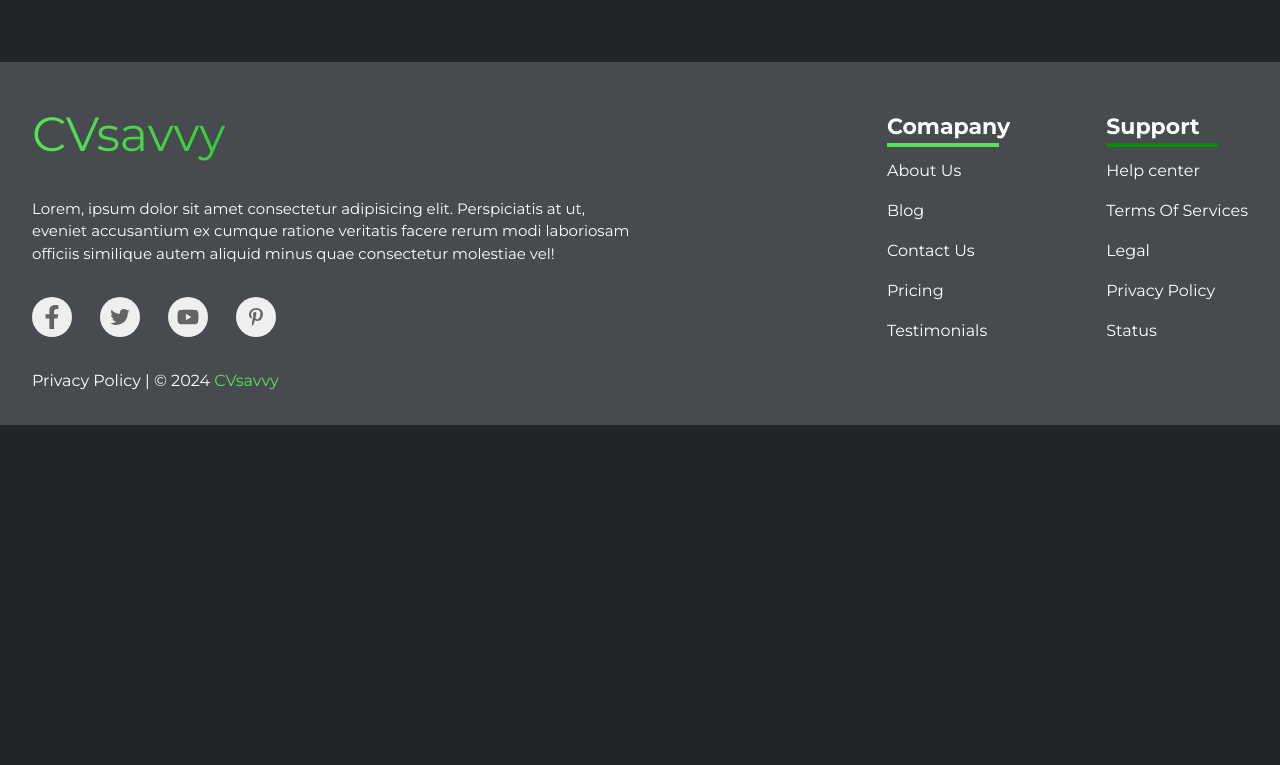
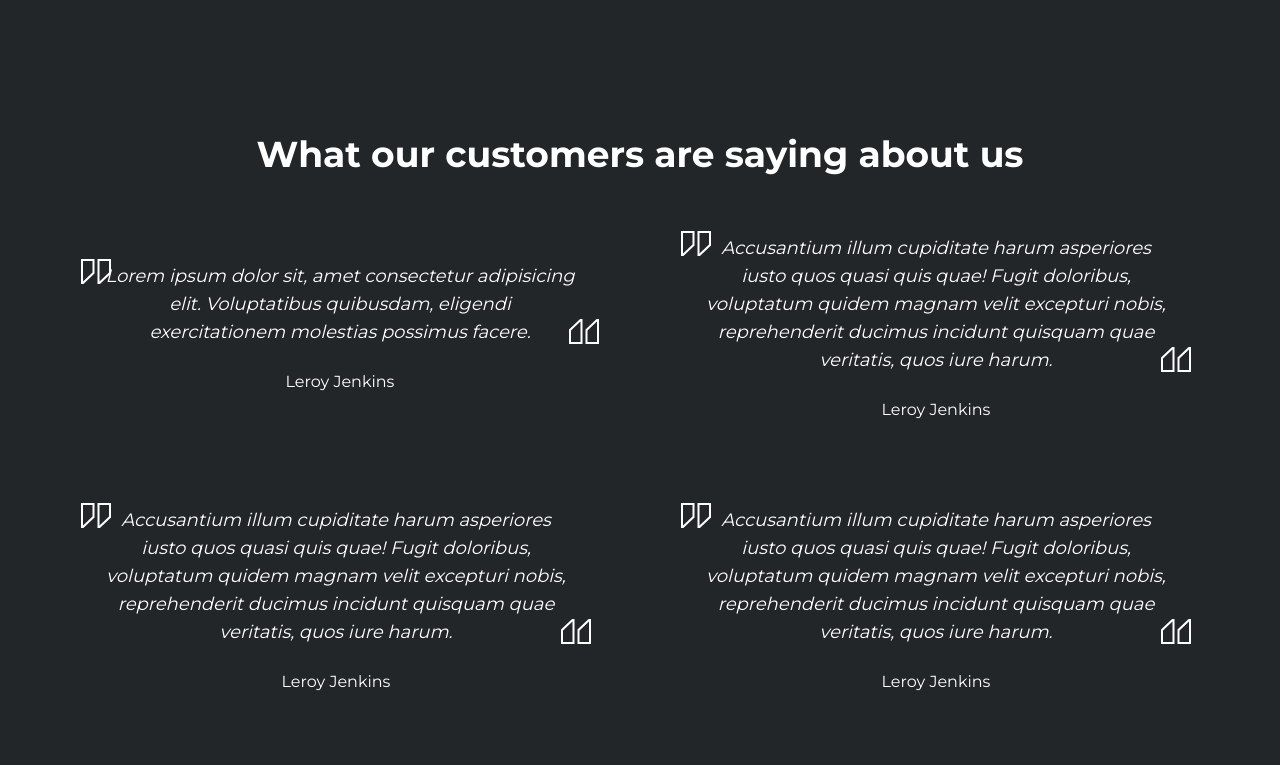
Before and after one commit to paraschuri/CVsavvy, a React (Vite) app in the folder frontend/: page / in a window 1280 px wide. Shown: the part 2215-2980 px from the top of the page. Before the commit the page ends 2640 px from the top, so only its background shows below. Built offline with nearby package versions, Linux system fonts and the light colour scheme.

Commit message:
Adding testimonials

```diff
--- a/frontend/src/components/About.jsx
+++ b/frontend/src/components/About.jsx
@@ -6,7 +6,7 @@ const About = () => {
   return (
     <>
         <div class="py-16">
-            <div class="flex m-auto px-6 flex-col md:justify-evenly lg:flex-row">
+            <div class="flex m-auto px-6 flex-col md:justify-evenly lg:flex-row lg:px-6">
                 <div class="flex lg:flex-row justify-center lg:justify-start">
                     <img src={AIimg2} alt="img" className='hidden lg:flex h-auto w-2/3 rounded-3xl md:w-1/2 lg:mr-80 lg:w-full lg:h-full items-center lg:items-start' />
                 </div>
--- /dev/null
+++ b/frontend/src/components/Testimonials.jsx
@@ -0,0 +1,75 @@
+import React from 'react'
+
+const Testimonials = () => {
+  return (
+    <section className="my-8">
+	<div className="container mx-auto flex flex-col items-center pb-6 mb-4 md:p-10 md:px-12">
+		<h1 className="text-4xl font-semibold leadi text-center">What our customers are saying about us</h1>
+	</div>
+	<div className="container mx-auto inline-grid grid-cols-1 gap-8 lg:gap-20 md:px-10 md:pb-10 lg:grid-cols-2 items-center justify-center">
+		<div className="flex flex-col items-center justify-center mx-12 lg:mx-0">
+			<div className="relative text-center">
+				<svg xmlns="http://www.w3.org/2000/svg" viewBox="0 0 512 512" fill="currentColor" className="absolute top-0 left-0 w-8 h-8 dark:text-yellow-500">
+					<path d="M232,246.857V16H16V416H54.4ZM48,48H200V233.143L48,377.905Z"></path>
+					<path d="M280,416h38.4L496,246.857V16H280ZM312,48H464V233.143L312,377.905Z"></path>
+				</svg>
+				<p className="px-6 py-1 text-sm lg:text-lg italic">Lorem ipsum dolor sit, amet consectetur adipisicing elit. Voluptatibus quibusdam, eligendi exercitationem molestias possimus facere.</p>
+				<svg xmlns="http://www.w3.org/2000/svg" viewBox="0 0 512 512" fill="currentColor" className="absolute bottom-0 right-0 w-8 h-8 dark:text-yellow-500">
+					<path d="M280,185.143V416H496V16H457.6ZM464,384H312V198.857L464,54.1Z"></path>
+					<path d="M232,16H193.6L16,185.143V416H232ZM200,384H48V198.857L200,54.1Z"></path>
+				</svg>
+			</div>
+			<span className="w-12 h-1 my-2 rounded-lg dark:bg-lightGreen"></span>
+			<p>Leroy Jenkins</p>
+		</div>
+		<div className="flex flex-col items-center justify-center max-w-lg mx-12 lg:mx-0">
+			<div className="relative text-center">
+				<svg xmlns="http://www.w3.org/2000/svg" viewBox="0 0 512 512" className="absolute top-0 left-0 w-8 h-8 dark:text-yellow-500">
+					<path fill="currentColor" d="M232,246.857V16H16V416H54.4ZM48,48H200V233.143L48,377.905Z"></path>
+					<path fill="currentColor" d="M280,416h38.4L496,246.857V16H280ZM312,48H464V233.143L312,377.905Z"></path>
+				</svg>
+				<p className="px-6 py-1 text-sm lg:text-lg italic">Accusantium illum cupiditate harum asperiores iusto quos quasi quis quae! Fugit doloribus, voluptatum quidem magnam velit excepturi nobis, reprehenderit ducimus incidunt quisquam quae veritatis, quos iure harum.</p>
+				<svg xmlns="http://www.w3.org/2000/svg" viewBox="0 0 512 512" className="absolute bottom-0 right-0 w-8 h-8 dark:text-yellow-500">
+					<path fill="currentColor" d="M280,185.143V416H496V16H457.6ZM464,384H312V198.857L464,54.1Z"></path>
+					<path fill="currentColor" d="M232,16H193.6L16,185.143V416H232ZM200,384H48V198.857L200,54.1Z"></path>
+				</svg>
+			</div>
+			<span className="w-12 h-1 my-2 rounded-lg dark:bg-lightGreen"></span>
+			<p>Leroy Jenkins</p>
+		</div>
+		<div className="flex flex-col items-center justify-center max-w-lg mx-12 lg:mx-0">
+			<div className="relative text-center">
+				<svg xmlns="http://www.w3.org/2000/svg" viewBox="0 0 512 512" className="absolute top-0 left-0 w-8 h-8 dark:text-yellow-500">
+					<path fill="currentColor" d="M232,246.857V16H16V416H54.4ZM48,48H200V233.143L48,377.905Z"></path>
+					<path fill="currentColor" d="M280,416h38.4L496,246.857V16H280ZM312,48H464V233.143L312,377.905Z"></path>
+				</svg>
+				<p className="px-6 py-1 text-sm lg:text-lg italic">Accusantium illum cupiditate harum asperiores iusto quos quasi quis quae! Fugit doloribus, voluptatum quidem magnam velit excepturi nobis, reprehenderit ducimus incidunt quisquam quae veritatis, quos iure harum.</p>
+				<svg xmlns="http://www.w3.org/2000/svg" viewBox="0 0 512 512" className="absolute bottom-0 right-0 w-8 h-8 dark:text-yellow-500">
+					<path fill="currentColor" d="M280,185.143V416H496V16H457.6ZM464,384H312V198.857L464,54.1Z"></path>
+					<path fill="currentColor" d="M232,16H193.6L16,185.143V416H232ZM200,384H48V198.857L200,54.1Z"></path>
+				</svg>
+			</div>
+			<span className="w-12 h-1 my-2 rounded-lg dark:bg-lightGreen"></span>
+			<p>Leroy Jenkins</p>
+		</div>
+		<div className="flex flex-col items-center justify-center max-w-lg mx-12 lg:mx-0">
+			<div className="relative text-center">
+				<svg xmlns="http://www.w3.org/2000/svg" viewBox="0 0 512 512" className="absolute top-0 left-0 w-8 h-8 dark:text-yellow-500">
+					<path fill="currentColor" d="M232,246.857V16H16V416H54.4ZM48,48H200V233.143L48,377.905Z"></path>
+					<path fill="currentColor" d="M280,416h38.4L496,246.857V16H280ZM312,48H464V233.143L312,377.905Z"></path>
+				</svg>
+				<p className="px-6 py-1 text-sm lg:text-lg italic">Accusantium illum cupiditate harum asperiores iusto quos quasi quis quae! Fugit doloribus, voluptatum quidem magnam velit excepturi nobis, reprehenderit ducimus incidunt quisquam quae veritatis, quos iure harum.</p>
+				<svg xmlns="http://www.w3.org/2000/svg" viewBox="0 0 512 512" className="absolute bottom-0 right-0 w-8 h-8 dark:text-yellow-500">
+					<path fill="currentColor" d="M280,185.143V416H496V16H457.6ZM464,384H312V198.857L464,54.1Z"></path>
+					<path fill="currentColor" d="M232,16H193.6L16,185.143V416H232ZM200,384H48V198.857L200,54.1Z"></path>
+				</svg>
+			</div>
+			<span className="w-12 h-1 my-2 rounded-lg dark:bg-lightGreen"></span>
+			<p>Leroy Jenkins</p>
+		</div>
+	</div>
+    </section>
+  )
+}
+
+export default Testimonials
--- a/frontend/src/pages/Home.jsx
+++ b/frontend/src/pages/Home.jsx
@@ -2,6 +2,7 @@ import img1 from "../assets/img1.png"
 import arrow from "../assets/arrow.png"
 import SingleFeature from "../components/SingleFeature";
 import About from "../components/About";
+import Testimonials from "../components/Testimonials";
 
 const Home = () => {
     return (
@@ -35,13 +36,13 @@ const Home = () => {
                 </div>
                 <div className="flex lg:ml-10 lg:my-8 mb-6 lg:flex-row mt-6 flex-col items-start">
                     <div className="lg:mr-2 text-2xl font-extrabold mb-4 flex flex-row items-center lg:flex lg:flex-row">INTRODUCTION
-                        <span className="textGradient pl-2"> CVsavvy</span>
                         <img src={arrow} alt="" className="px-4 lg:object-scale-down h-20 w-48 m-0 hidden md:block lg:block"/>
                         <div className="lg:text-sm text-xs font-light lg:flex lg:flex-col hidden">From simple spelling mistakes to more hard-to-notice issues like passive language, there's a lot that could be wrong with your resume. <br /> The average job seeker might not notice these issues - <span className="font-bold">but employers do.</span> <br /> Our resume checker was designed by NALLE LOG and VELLE LOG to scan for all the details that hiring managers look for when reviewing a job applicant. Then it gives you immediate feedback on ways you can improve your resume.</div>
                     </div>
                     <div className="text-xs font-light lg:hidden">From simple spelling mistakes to more hard-to-notice issues like passive language, there's a lot that could be wrong with your resume. <br /> The average job seeker might not notice these issues - <span className="font-bold">but employers do.</span> <br /> Our resume checker was designed by NALLE LOG and VELLE LOG to scan for all the details that hiring managers look for when reviewing a job applicant. Then it gives you immediate feedback on ways you can improve your resume.</div>
                 </div>
                 <About />
+                <Testimonials />
             </div>
         </>
     );
```
